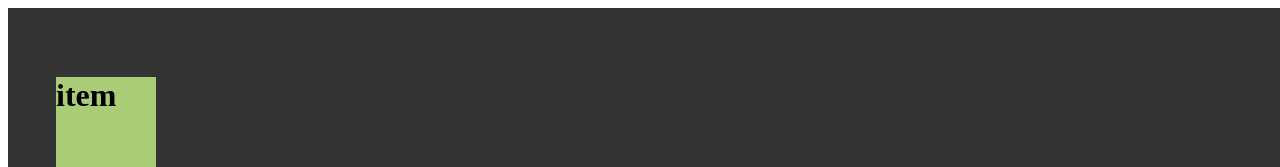
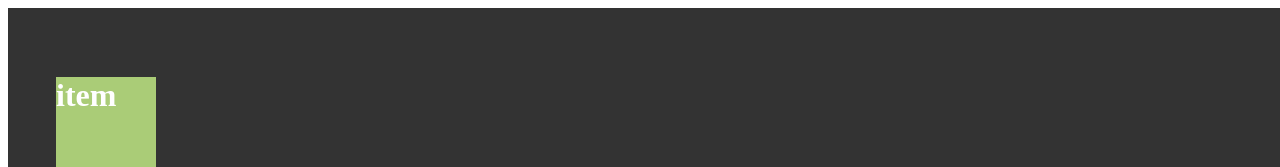
Before and after one commit to xcyrax/forkmenow, a plain HTML site: page index.html in a window 1280 px wide. Shown: the top 167 px of the page. Drawn offline with Linux system fonts and the light colour scheme.

Commit message:
Update index.html

```diff
--- a/index.html
+++ b/index.html
@@ -16,6 +16,9 @@
       height: 100px;
       background: #ac7;
     }
+.item h1 {
+color: white;
+}
   </style>
 </head>
 <body>
```
